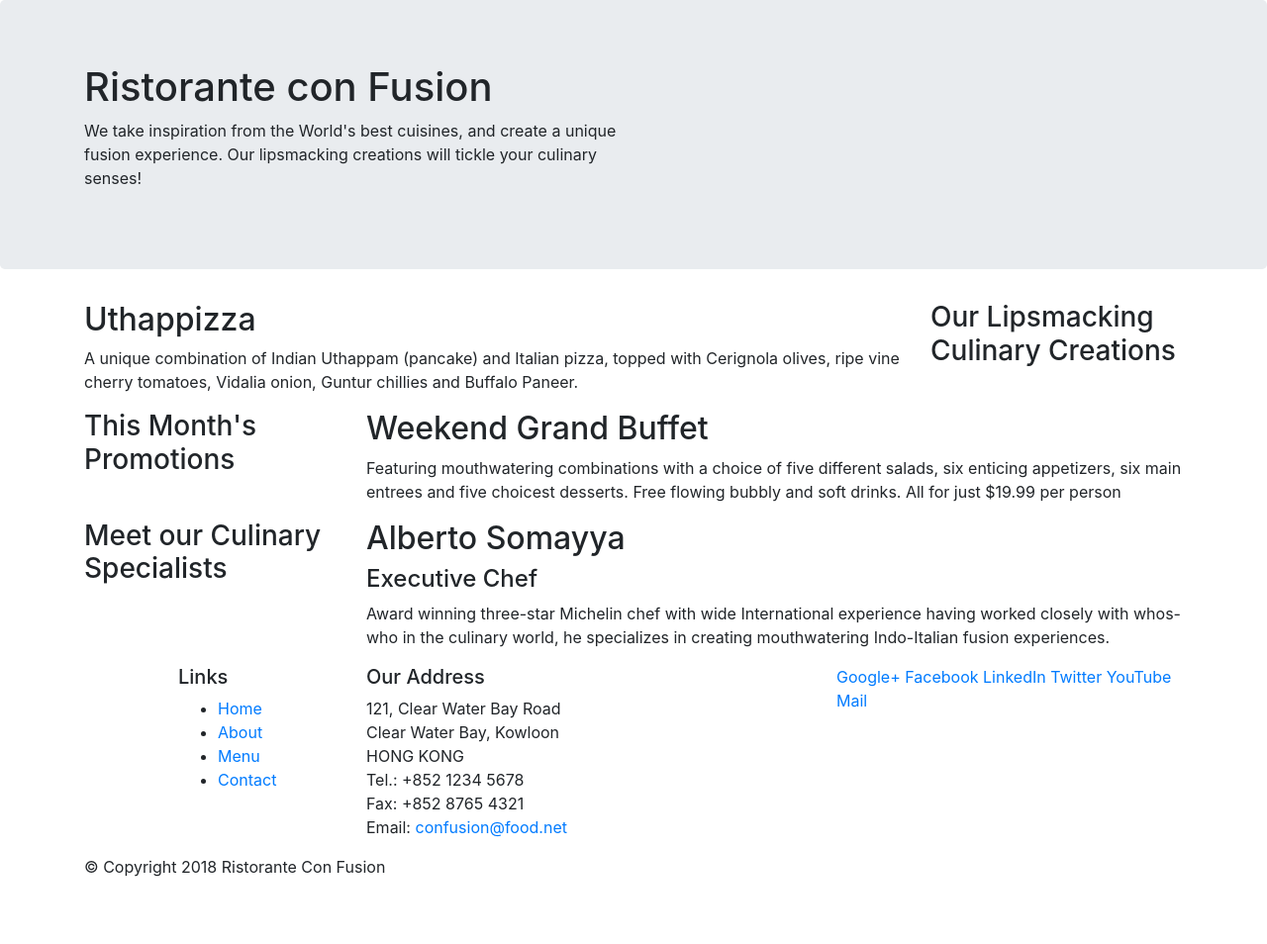
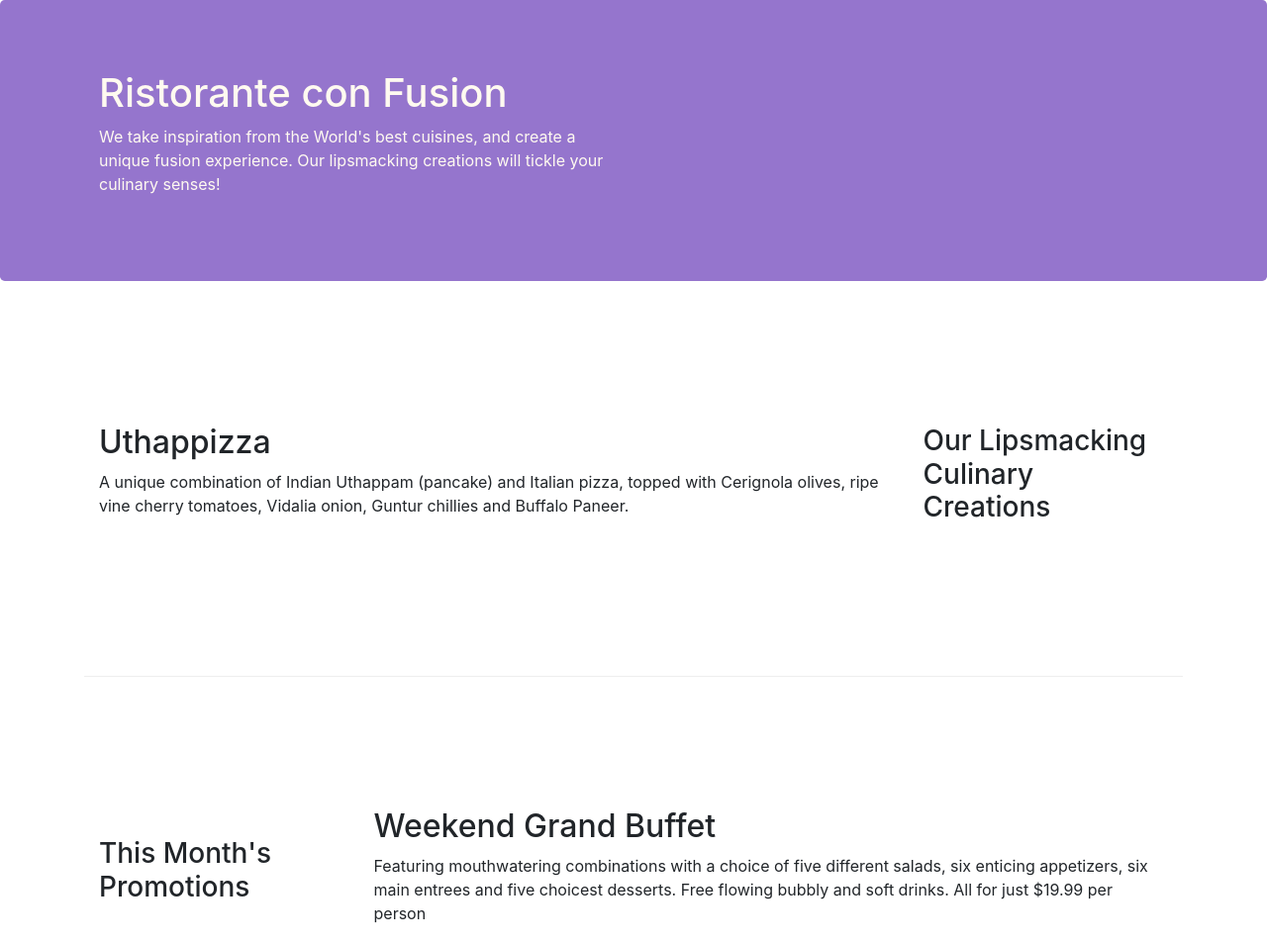
Before and after one commit to dgmail7/learn_bootstrap4, a website: page index.html in a window 1280 px wide. Shown: the top 954 px of the page at 99% size. Before the commit the page ends 904 px from the top, so only its background shows below. Drawn offline with nearby package versions, Linux system fonts and the light colour scheme.

Commit message:
css and align

```diff
--- /dev/null
+++ b/css/styles.css
@@ -0,0 +1,30 @@
+.row-header {
+    margin: 0px auto;
+    padding: 0px auto;
+}
+
+.row-content {
+    margin: 0px auto;
+    padding: 50px 0px 50px 0px;
+    border-bottom: 1px ridge;
+    min-height: 400px;
+}
+
+.footer {
+    background-color: #D1C4E9;
+    margin: 0px auto;
+    padding: 20px 0px 20px 0px;
+}
+
+.jumbotron {
+    padding: 70px 30px 70px 30px;
+    margin: 0px auto;
+    background: #9575CD;
+    color: floralwhite;
+}
+
+.address {
+    font-size: 80%;
+    margin: 0px;
+    color: #0f0f0f;
+}
--- a/index.html
+++ b/index.html
@@ -9,7 +9,7 @@
 
     <!-- Bootstrap CSS -->
     <link rel="stylesheet" href="node_modules/bootstrap/dist/css/bootstrap.min.css">
-
+    <link rel="stylesheet" href="css/styles.css">
     <title>Ristorante Con Fusion</title>
 </head>
 
@@ -17,7 +17,7 @@
 
     <header class="jumbotron">
         <div class="container">
-            <div class="row">
+            <div class="row row-header">
                 <div class="col-12 col-sm-6">
                     <h1>Ristorante con Fusion</h1>
                     <p>We take inspiration from the World's best cuisines, and create a unique fusion experience. Our lipsmacking creations will tickle your culinary senses!</p>
@@ -29,7 +29,7 @@
     </header>
 
     <div class="container">
-        <div class="row">
+        <div class="row row-content align-items-center">
             <div class="col-12 col-sm-4 order-sm-last col-md-3">
                 <h3>Our Lipsmacking Culinary Creations</h3>
             </div>
@@ -40,7 +40,7 @@
         </div>
 
 
-        <div class="row">
+        <div class="row row-content align-items-center">
             <div class="col-12 col-sm-4 col-md-3">
                 <h3>This Month's Promotions</h3>
             </div>
@@ -50,7 +50,7 @@
             </div>
         </div>
 
-        <div class="row">
+        <div class="row row-content">
             <div class="col-12 col-sm-4 col-md-3">
                 <h3>Meet our Culinary Specialists</h3>
             </div>
@@ -62,12 +62,12 @@
         </div>
     </div>
 
-    <footer>
+    <footer class="footer">
         <div class="container">
             <div class="row">
                 <div class="offset-1 col-4 col-sm-2">
                     <h5>Links</h5>
-                    <ul>
+                    <ul class="list-unstyled">
                         <li><a href="#">Home</a></li>
                         <li><a href="#">About</a></li>
                         <li><a href="#">Menu</a></li>
@@ -85,8 +85,8 @@
 		              Email: <a href="mailto:confusion@food.net">confusion@food.net</a>
 		           </address>
                 </div>
-                <div class="col-12 col-sm-4">
-                    <div>
+                <div class="col-12 col-sm-4 align-self-center">
+                    <div class="text-center">
                         <a href="http://google.com/+">Google+</a>
                         <a href="http://www.facebook.com/profile.php?id=">Facebook</a>
                         <a href="http://www.linkedin.com/in/">LinkedIn</a>
@@ -96,7 +96,7 @@
                     </div>
                 </div>
            </div>
-           <div class="row">
+           <div class="row justify-content-center">
                 <div class="col-auto">
                     <p>© Copyright 2018 Ristorante Con Fusion</p>
                 </div>
```
